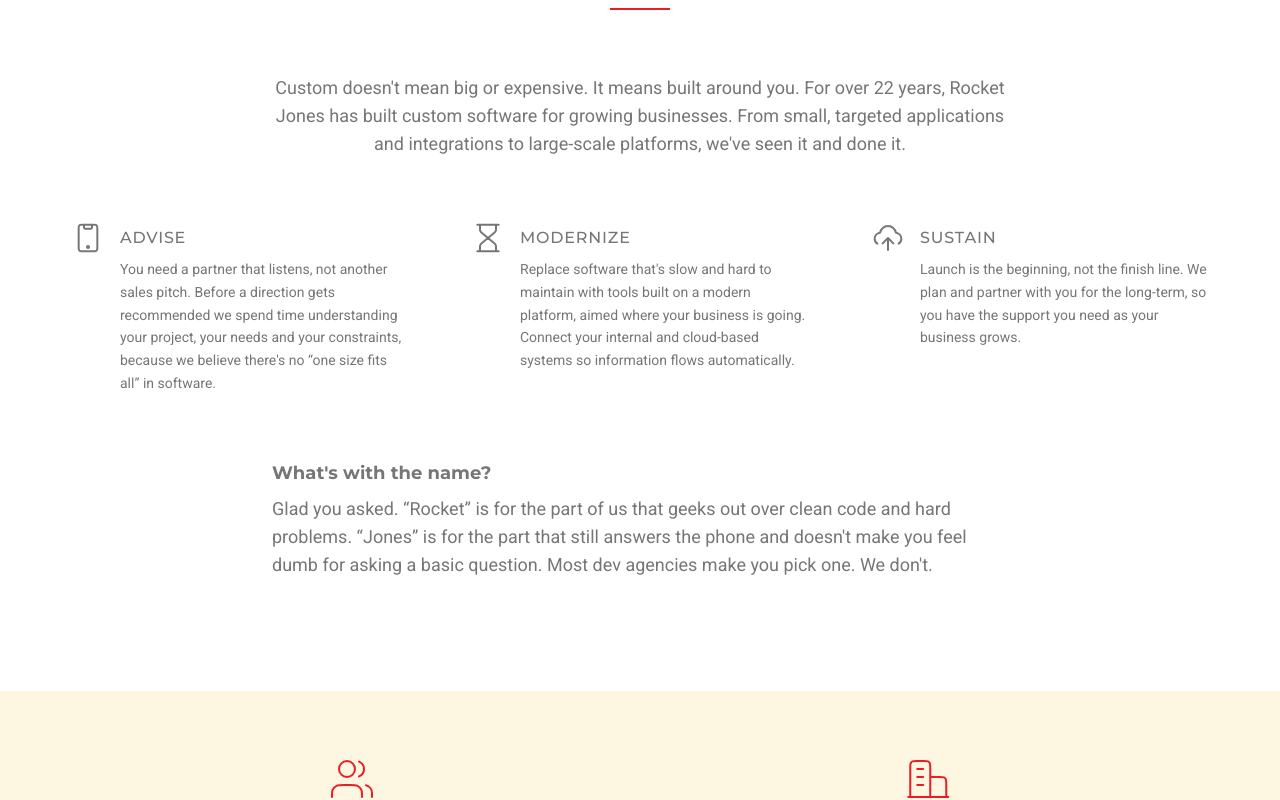
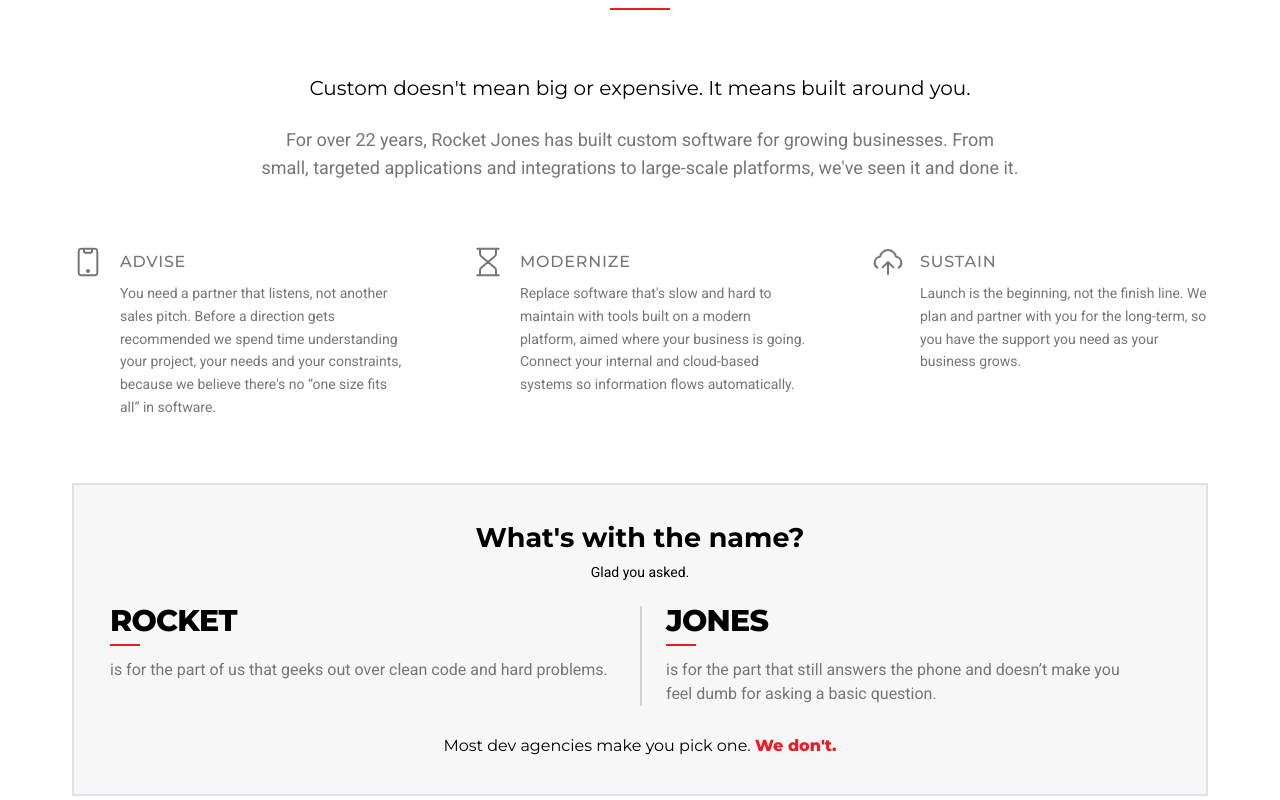
Before and after one commit to rocketjonesinteractive/rocketjones-com, a Next.js app: page / in a window 1280 px wide. Shown: the part 1440-2240 px from the top of the page. Built offline with nearby package versions, Linux system fonts and the light colour scheme.

Commit message:
refactor: redesign About section layout and typography including componentized name story animation

```diff
--- a/src/components/ui/organisms/About/About.tsx
+++ b/src/components/ui/organisms/About/About.tsx
@@ -1,6 +1,7 @@
 import { Section } from '@/components/ui/atoms/Section/Section';
 import { SectionHeading } from '../../molecules/SectionHeading/SectionHeading';
 import { ReactNode } from 'react';
+import { Variants } from 'framer-motion';
 import Hourglass from '@/../public/img/icons/hourglass.svg';
 import Phone from '@/../public/img/icons/phone.svg';
 import UploadCloud from '@/../public/img/icons/upload-cloud.svg';
@@ -11,10 +12,12 @@
   return (
     <Section id={'about'}>
       <SectionHeading caption={''} title={<>Who We Are</>} />
-      <div className="mx-auto mb-16 max-w-3xl px-4 text-center text-base leading-relaxed md:text-lg">
-        Custom doesn&apos;t mean big or expensive. It means built around you. For over 22 years, Rocket Jones has built
-        custom software for growing businesses. From small, targeted applications and integrations to large-scale
-        platforms, we&apos;ve seen it and done it.
+      <div className="mx-auto mb-6 max-w-3xl px-4 text-center font-heading text-lg leading-relaxed text-black [text-wrap:balance] md:text-xl">
+        Custom doesn&apos;t mean big or expensive. It means built around you.
+      </div>
+      <div className="mx-auto mb-16 max-w-5xl px-4 text-center text-base leading-relaxed [text-wrap:balance] md:text-lg">
+        For over 22 years, Rocket Jones has built custom software for growing businesses. From small, targeted
+        applications and integrations to large-scale platforms, we&apos;ve seen it and done it.
       </div>
       <div className="mx-4 grid grid-cols-1 items-start justify-center gap-8 md:mx-8 md:gap-16 lg:grid-cols-3">
         <AboutTile
@@ -42,15 +45,69 @@
           animDelay={0.4}
         />
       </div>
-      <div className={'mx-auto mt-16 max-w-3xl px-4 text-base leading-relaxed md:text-lg'}>
-        <div className={'font-heading font-bold'}>What&apos;s with the name?</div>
-        <p className={'mt-2'}>
-          Glad you asked. &ldquo;Rocket&rdquo; is for the part of us that geeks out over clean code and hard problems.
-          &ldquo;Jones&rdquo; is for the part that still answers the phone and doesn&apos;t make you feel dumb for asking
-          a basic question. Most dev agencies make you pick one. We don&apos;t.
-        </p>
+      <NameStory />
+    </Section>
+  );
+};
+
+const NameStory = () => {
+  return (
+    <AnimateOnScrollDiv variants={animationVariants.fadeInUp} className={'mt-16 w-full'}>
+      <div className="border-greyOutline mx-4 border-2 bg-greyLight p-6 md:mx-8 md:p-9">
+        <div className={'text-center font-heading text-[27px] font-bold leading-tight text-black'}>
+          What&apos;s with the name?
+        </div>
+        <div className={'mt-2 text-center text-sm text-black'}>Glad you asked.</div>
+        <div className="mt-6 grid gap-6 md:grid-cols-2 md:gap-0">
+          <NameHalf
+            name={'Rocket'}
+            description={'is for the part of us that geeks out over clean code and hard problems.'}
+            variants={animationVariants.fadeInLeft}
+          />
+          <NameHalf
+            name={'Jones'}
+            description={
+              'is for the part that still answers the phone and doesn’t make you feel dumb for asking a basic question.'
+            }
+            variants={animationVariants.fadeInRight}
+            className={'md:border-greyBorder md:border-l-2 md:pl-6'}
+          />
+        </div>
+        <div className={'mt-7 text-center font-heading text-sm text-black md:text-base'}>
+          Most dev agencies make you pick one.{' '}
+          <span className={'font-black text-red'}>We don&apos;t.</span>
+        </div>
       </div>
-    </Section>
+    </AnimateOnScrollDiv>
+  );
+};
+
+const NameHalf = ({
+  name,
+  description,
+  variants,
+  className,
+}: {
+  name: string;
+  description: string;
+  variants: Variants;
+  className?: string;
+}) => {
+  return (
+    <AnimateOnScrollDiv variants={variants} className={`md:pr-6 ${className ?? ''}`}>
+      <div className={'group text-center md:text-left'}>
+        <div
+          className={
+            'font-heading text-[24px] font-black uppercase leading-none tracking-tight text-black ' +
+            'transition-colors group-hover:text-red md:text-[30px]'
+          }
+        >
+          {name}
+        </div>
+        <div className="mx-auto mt-2 w-[30px] border-b-2 border-b-red transition-all group-hover:w-[60px] md:mx-0"></div>
+        <div className={'mt-3 text-sm leading-relaxed md:text-base'}>{description}</div>
+      </div>
+    </AnimateOnScrollDiv>
   );
 };
 
```
